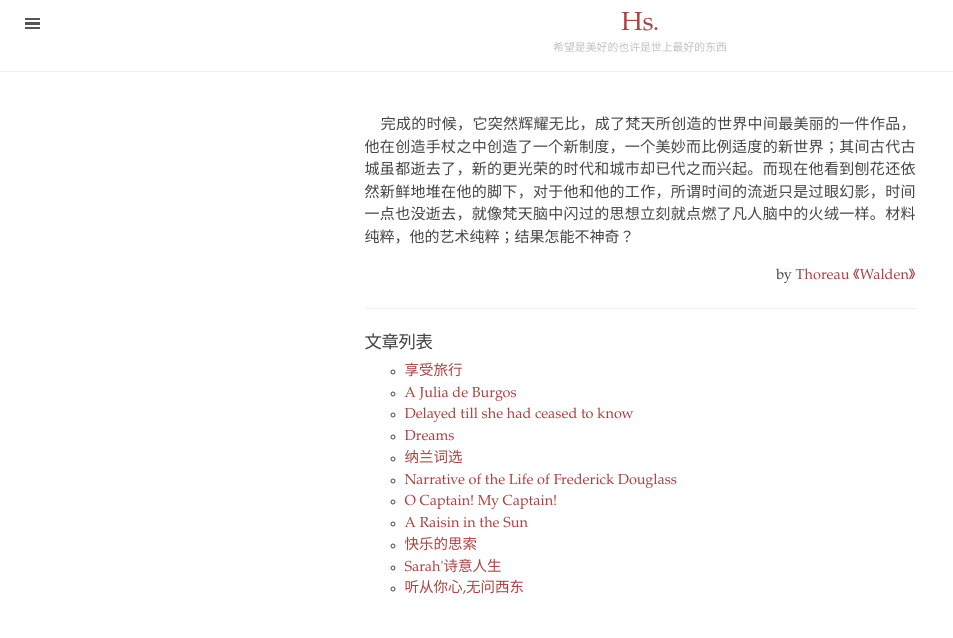
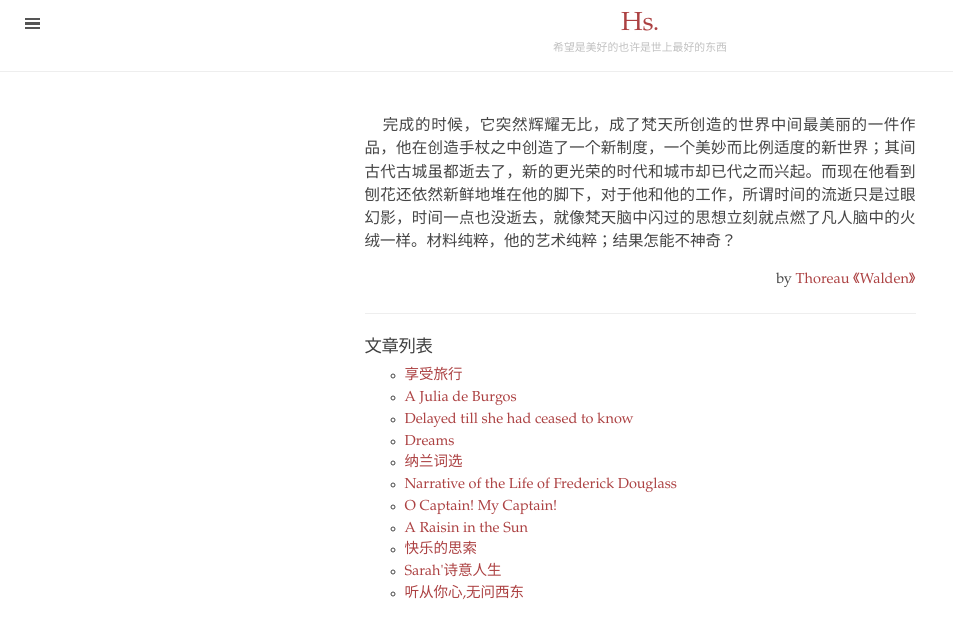
Before and after one commit to symphonyh/blog, a Jekyll site: the page built from index.html, in a window 1280 px wide. Shown: the top 638 px of the page, without its empty margins (0-953 px from the left). Built offline with Jekyll 4.4.1, drawn with Linux system fonts in a browser that asks for light colours.

Commit message:
2018-8-18:10:52

```diff
--- a/index.html
+++ b/index.html
@@ -3,8 +3,7 @@
 title: Hs.
 ---
 <div class="introduction">
-<!-- <p>维梅尔 <a herf="http://baike.baidu.com/view/1294683.htm" target="_blank">IVMeer </a>使用平凡、单纯的色彩和有限的色调却取得了丰富的层次和阴影的效果。画中少女的气质超凡出尘，她心无旁骛地凝视着你我，让我们很轻易地融化在这脉脉的凝望中。这是这位生前鲜为人知的荷兰画师最出色的一部作品，三百年来人们都为画中女孩惊叹不已：那柔和的衣服线条、珍珠耳环的明暗变化，尤其是女孩侧身回眸、欲言又止、仿佛迷失在万千思绪之中...<a>是什么在震撼我们的心灵？&sect;&nbsp;</a></p> -->
-<p style="font-size: 15px;">&nbsp;&nbsp;&nbsp;&nbsp;完成的时候，它突然辉耀无比，成了梵天所创造的世界中间最美丽的一件作品，他在创造手杖之中创造了一个新制度，一个美妙而比例适度的新世界；其间古代古城虽都逝去了，新的更光荣的时代和城市却已代之而兴起。而现在他看到刨花还依然新鲜地堆在他的脚下，对于他和他的工作，所谓时间的流逝只是过眼幻影，时间一点也没逝去，就像梵天脑中闪过的思想立刻就点燃了凡人脑中的火绒一样。材料纯粹，他的艺术纯粹；结果怎能不神奇？</p>
+<p style="font-size: 15.5px;">&nbsp;&nbsp;&nbsp;&nbsp;完成的时候，它突然辉耀无比，成了梵天所创造的世界中间最美丽的一件作品，他在创造手杖之中创造了一个新制度，一个美妙而比例适度的新世界；其间古代古城虽都逝去了，新的更光荣的时代和城市却已代之而兴起。而现在他看到刨花还依然新鲜地堆在他的脚下，对于他和他的工作，所谓时间的流逝只是过眼幻影，时间一点也没逝去，就像梵天脑中闪过的思想立刻就点燃了凡人脑中的火绒一样。材料纯粹，他的艺术纯粹；结果怎能不神奇？</p>
 
 <p style="text-align: right;"> by <a href="https://baike.baidu.com/item/%E7%93%A6%E5%B0%94%E7%99%BB%E6%B9%96/2755634?fr=aladdin" target="_blank">Thoreau 《Walden》</a></p>
 <hr>
```
